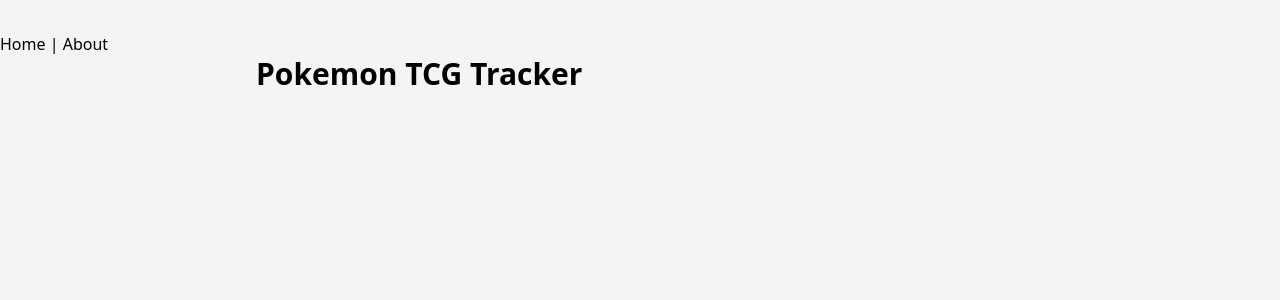
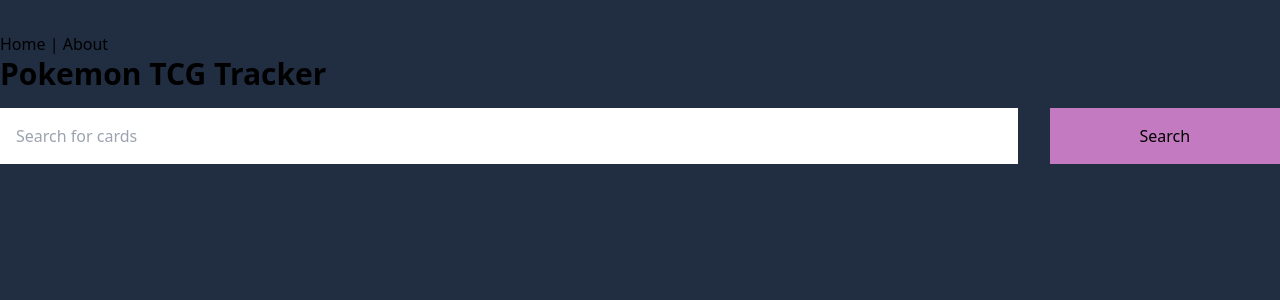
Before and after one commit to thomasnrggo/TGC-Tracker, a Vue app: page / in a window 1280 px wide. Shown: the top 300 px of the page. Built offline with nearby package versions, Linux system fonts and the light colour scheme.

Commit message:
add service to get cards

```diff
--- a/package.json
+++ b/package.json
@@ -8,6 +8,7 @@
     "lint": "vue-cli-service lint"
   },
   "dependencies": {
+    "axios": "^1.4.0",
     "core-js": "^3.8.3",
     "vue": "^3.2.13",
     "vue-router": "^4.0.3"
--- /dev/null
+++ b/src/services/pokemonTGC.js
@@ -0,0 +1,22 @@
+import axios from "axios";
+
+const api = axios.create({
+  baseURL: "https://api.pokemontcg.io/v2",
+  headers: {
+    "x-api-key": "e415e94a-efa3-4e48-bae3-88160134c596",
+  },
+});
+
+export const searchCards = async (query, pageSize = 20, page = 1) => {
+  const response = await api.get("/cards", {
+    params: {
+      ...(query && {
+        name: query,
+      }),
+      pageSize,
+      page,
+    },
+  });
+  console.log("response?.data", response?.data);
+  return response?.data;
+};
--- /dev/null
+++ b/src/services/usePokemonService.js
@@ -0,0 +1,22 @@
+/* eslint-disable no-unused-vars */
+import { ref } from "vue";
+import { searchCards as search } from "./pokemonTGC";
+
+export default function usePokemonService() {
+  const searchResults = ref([]);
+
+  const searchCards = async (query) => {
+    try {
+      const cards = await search(query);
+      console.log("cards", cards);
+      searchResults.value = cards?.data;
+    } catch (error) {
+      console.error(error);
+    }
+  };
+
+  return {
+    searchResults,
+    searchCards,
+  };
+}
--- a/src/views/SearchPage.vue
+++ b/src/views/SearchPage.vue
@@ -1,12 +1,53 @@
 <template>
-  <div class="bg-gray-100 min-h-screen py-8">
+  <div class="bg-secondary-200 min-h-screen py-8">
     <nav>
       <router-link to="/">Home</router-link> |
       <router-link to="/about">About</router-link>
     </nav>
-    <div class="max-w-3xl mx-auto">
-      <h1 class="text-3xl font-semibold mb-4">Pokemon TCG Tracker</h1>
+    <div class="container mx-auto">
+      <h1 class="text-3xl font-semibold mb-4 text-white">
+        Pokemon TCG Tracker
+      </h1>
       <!-- Add your search bar and card list placeholder here -->
+      <div>
+        <div class="grid grid-cols-5 gap-8 w-full mb-8">
+          <input
+            type="text"
+            v-model="state.query"
+            placeholder="Search for cards"
+            class="col-span-4 w-full p-4"
+          />
+          <button @click="search" class="col-span-1 bg-primary-100 p-4">
+            Search
+          </button>
+        </div>
+
+        <div class="grid grid-cols-5 gap-8">
+          <img
+            v-for="card in searchResults"
+            :key="card.id"
+            :src="card?.images?.small"
+            :alt="card.name"
+            class="col-span-1 w-full"
+          />
+        </div>
+      </div>
     </div>
   </div>
 </template>
+
+<script setup>
+import { reactive } from "vue";
+import usePokemonService from "@/services/usePokemonService";
+
+const { searchResults, searchCards } = usePokemonService();
+
+const state = reactive({
+  query: "",
+});
+
+const search = () => {
+  searchCards(state.query);
+  console.log("searchResults", searchResults.value);
+};
+</script>
--- a/tailwind.config.js
+++ b/tailwind.config.js
@@ -2,6 +2,17 @@
 module.exports = {
   content: ["./index.html", "./src/**/*.{vue,js,ts,jsx,tsx}"],
   theme: {
+    colors: {
+      primary: {
+        100: "#C47AC0",
+        200: "#77567A",
+      },
+      secondary: {
+        100: "#364156",
+        200: "#212D40",
+        300: "#11151C",
+      },
+    },
     extend: {},
   },
   plugins: [],
```
Also changed, not shown: 1 other file (tests, documents, lock files or other folders).
